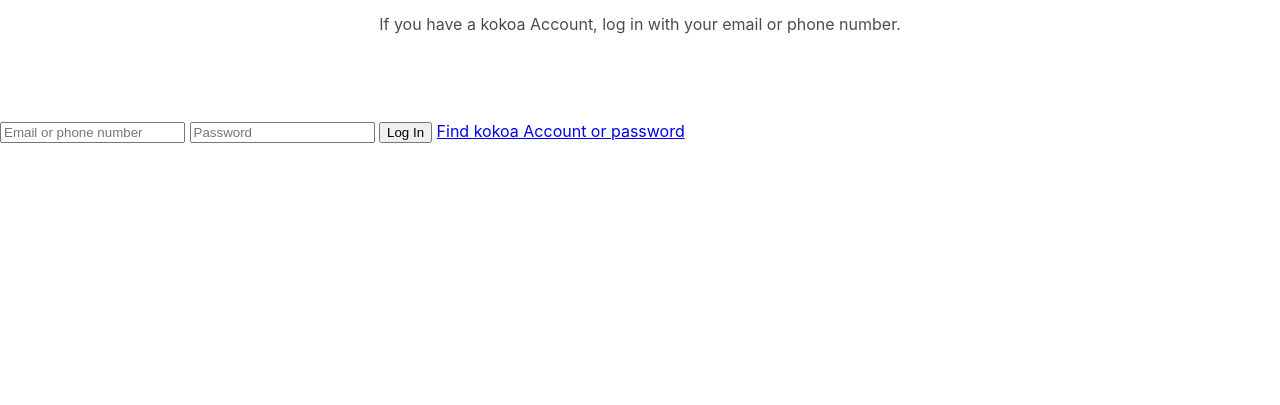
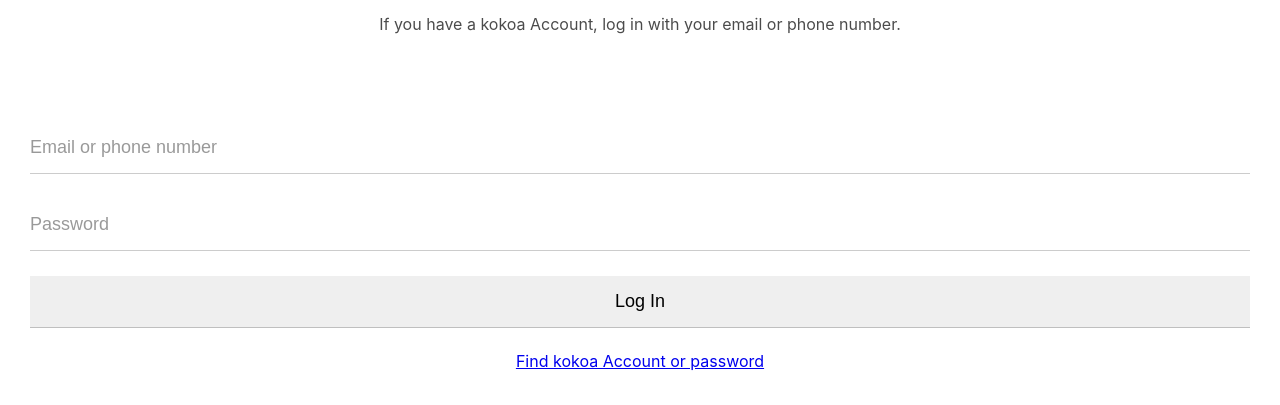
Before and after one commit to Myid9734-ks/kokoa-clone, a plain HTML site: page index.html in a window 1280 px wide. Shown: the part 165-570 px from the top of the page. Drawn offline with Linux system fonts and the light colour scheme.

Commit message:
2022-03-03

```diff
--- a/css/reset.css
+++ b/css/reset.css
@@ -122,3 +122,7 @@ table {
   border-collapse: collapse;
   border-spacing: 0;
 }
+
+input:focus{
+  outline:  none;
+}
--- a/css/style.css
+++ b/css/style.css
@@ -1,5 +1,7 @@
 @import "reset.css";
 @import "status-bar.css";
+@import "variables.css";
+
 
 body{
     font-family: -apple-system, BlinkMacSystemFont, 'Segoe UI', Roboto, Oxygen, Ubuntu, Cantarell, 'Open Sans', 'Helvetica Neue', sans-serif;
@@ -26,3 +28,31 @@ body{
     opacity: 0.7;
 
 }
+
+
+#login-form{
+    display: flex;
+    flex-direction: column;
+    margin: 0px 30px;
+    text-align: center;
+}
+
+
+#login-form input{
+    padding: 15px 0px;
+    border: none;
+    font-size: 18px;
+    border-bottom:  1px solid rgba(0, 0, 0, 0.2);
+    margin-bottom: 25px;
+    transition: border-color 0.3s ease-in-out;
+}
+
+
+#login-form input::placeholder{
+    color: rgba(0, 0, 0, 0.4);
+}
+
+#login-form input:focus{
+    /* border-color: var(--yellow); */
+    border-color: red;
+}
--- /dev/null
+++ b/css/variables.css
@@ -0,0 +1,3 @@
+:root{
+    --yellow: #fae100;
+}
```
